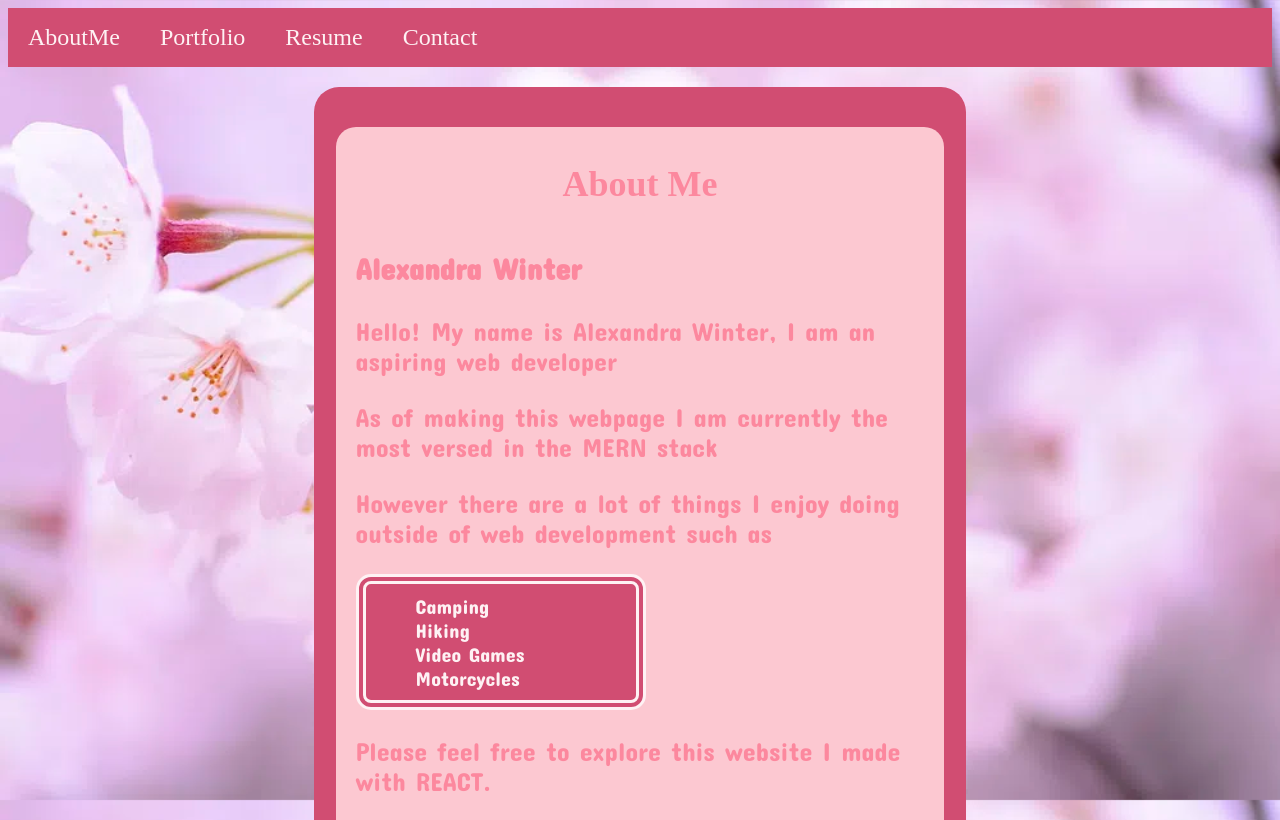
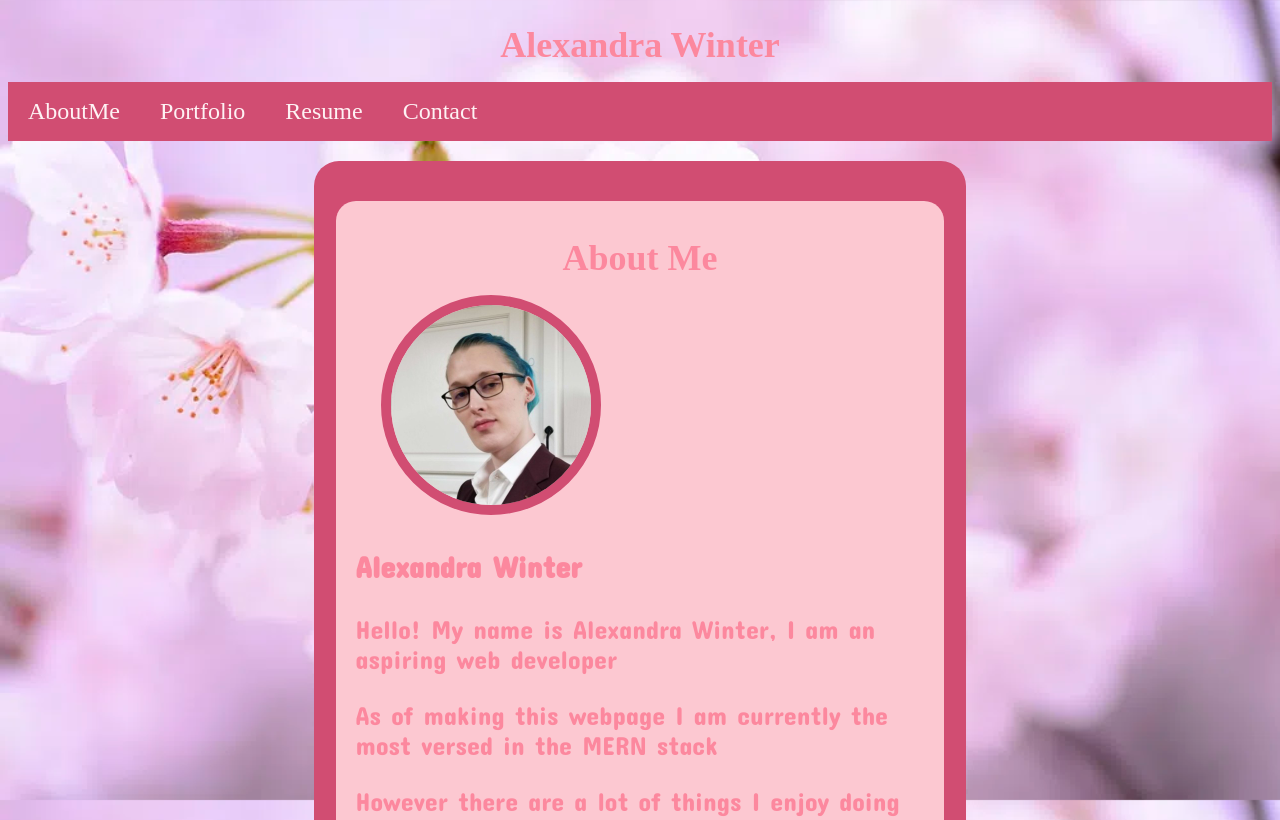
Before and after one commit to AWinterCoding/REACT-Porfolio, a React (Create React App) app in the folder react-portfolio/: page /aboutme in a window 1280 px wide. Shown: the top 820 px of the page. Built offline with nearby package versions, Linux system fonts and the light colour scheme; a web font is replaced by a local one.

Commit message:
added a profile photo

```diff
--- a/react-portfolio/src/App.css
+++ b/react-portfolio/src/App.css
@@ -175,3 +175,11 @@ However I do know what the code below does, just the exact values are hard to pi
     background-color: #FCC8D1;
     color: #fc889e;
   }
+  #profile{
+    border-radius: 125px;
+    width: 200px;
+    margin-left: 25px;
+    border-color: #D14D72;
+    border-style: solid;
+    border-width: 10px;
+  }
--- a/react-portfolio/src/components/fragments/NavigationBar.js
+++ b/react-portfolio/src/components/fragments/NavigationBar.js
@@ -4,6 +4,7 @@ import {Link} from 'react-router-dom';
 function NavigationBar() {
     return (
         <div className='navigationBar'>
+            <h2>Alexandra Winter</h2>
             <ul>
             <li>
                 <Link to={"/aboutme"}>AboutMe</Link>
--- a/react-portfolio/src/components/fragments/Projects.js
+++ b/react-portfolio/src/components/fragments/Projects.js
@@ -20,21 +20,9 @@ DeployedApplication: "https://awintercoding.github.io/WeatherApplication/"},
     GitHub: "https://github.com/AWinterCoding/SimpleLogoGenerator",
 VideoLink: "https://drive.google.com/file/d/1pPlsMVNqX4jyioD-ifAtPilrjMDo-KoH/view",
 DeployedApplication: "#"},
-{ProjectName: "Company CMS Database",
-    GitHub: "https://github.com/AWinterCoding/Company_CMS_Database",
-VideoLink: "https://drive.google.com/file/d/1o6O7Xe68_5F8X6m04mS4GKcBlFNQ0cNn/view",
-DeployedApplication: "#"},
-{ProjectName: "Social Media API",
-    GitHub: "https://github.com/AWinterCoding/SocialMediaAPI",
-VideoLink: "https://drive.google.com/file/d/1SLtw-Hy93zkLi-ZHHx-hixWtHrhkJxth/view",
-DeployedApplication: "#"},
 {ProjectName: "README Generator",
     GitHub: "https://github.com/AWinterCoding/README_Generator",
 VideoLink: "#",
-DeployedApplication: "#"},
-{ProjectName: "Ecommerce Sequelize",
-    GitHub: "https://github.com/AWinterCoding/ECommerceSequelize",
-VideoLink: "https://drive.google.com/file/d/1iSsnTsUPjQxp8ixdSJNrFWW8f1Y8T1FW/view",
 DeployedApplication: "#"},
 {ProjectName: "Programming Blog",
     GitHub: "https://github.com/AWinterCoding/ProgrammingBlog",
--- a/react-portfolio/src/components/pages/AboutMe.js
+++ b/react-portfolio/src/components/pages/AboutMe.js
@@ -1,6 +1,7 @@
 import React from "react";
 import NavigationBar from "../fragments/NavigationBar";
 import Footer from "../fragments/Footer";
+import Profile from "./pageresources/profile.jpg"
 
 // each of the respective components render with the navigation bar because we are
 // calling the navigation bar component inside of the element
@@ -11,6 +12,7 @@ function AboutMe() {
     <div className="container">
     <section>
     <h2>About Me</h2>
+    <img src={Profile} alt="Alexandra's Face" id="profile"></img>
     <h3>Alexandra Winter</h3>
     <p>Hello! My name is Alexandra Winter, I am an aspiring web developer</p>
     <p>As of making this webpage I am currently the most versed in the MERN stack</p>
```
Also changed, not shown: react-portfolio/src/components/pages/pageresources/profile.jpg (added), 1 other file (tests, documents, lock files or other folders).
